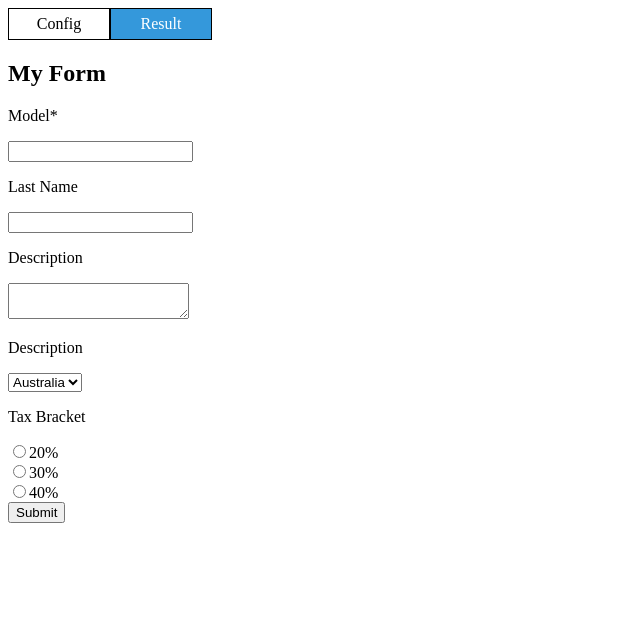
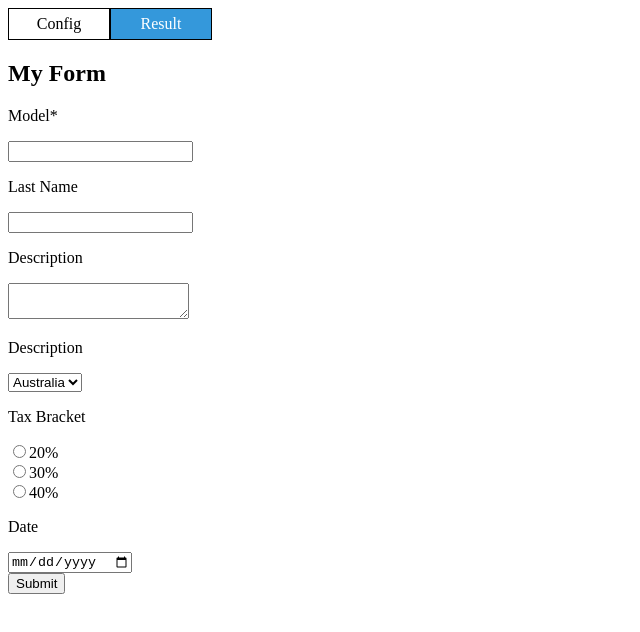
Before and after one commit to HahaHopeless/ez-form-maker, a React (Create React App) app: page / in a window 1280 px wide. Shown: the top 632 px of the page, without its empty margins (0-640 px from the left). Built offline with nearby package versions, Linux system fonts and the light colour scheme.

Commit message:
added datepicker

```diff
--- a/src/components/DatePicker/DatePicker.tsx
+++ b/src/components/DatePicker/DatePicker.tsx
@@ -11,7 +11,7 @@ const DatePicker: React.FC<RadioGroupProps> = ({
 }) => {
   return (
     <div>
-      <label>{label}</label>
+      <p>{label}</p>
       <input {...props} name={id} type='date' />
     </div>
   );
--- a/src/pages/Config/Config.tsx
+++ b/src/pages/Config/Config.tsx
@@ -63,6 +63,11 @@ export const formFields = [
     ],
   },
   {
+    control: "date",
+    id: "date",
+    label: "Date",
+  },
+  {
     control: "button",
     type: "button",
     id: "submit",
--- a/src/pages/Result/Result.tsx
+++ b/src/pages/Result/Result.tsx
@@ -6,6 +6,7 @@ import DropDown from "../../components/DropDown/DropDown";
 import RadioGroup from "../../components/RadioGroup/RadioGroup";
 import { formDetail, formFields } from "../Config/Config";
 import { textFieldProps, buttonProps } from "../../types";
+import DatePicker from "../../components/DatePicker/DatePicker";
 
 const renderControl = (item: any, idx: number) => {
   const commonProps = {
@@ -42,6 +43,8 @@ const renderControl = (item: any, idx: number) => {
       return <DropDown {...commonProps} options={item.options} />;
     case "radiogroup":
       return <RadioGroup {...commonProps} options={item.options} />;
+    case "date":
+      return <DatePicker {...commonProps} />;
     default:
       break;
   }
```
